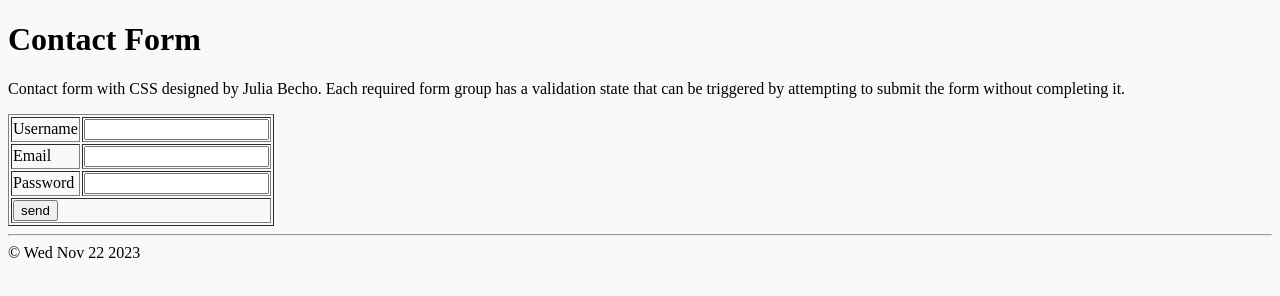
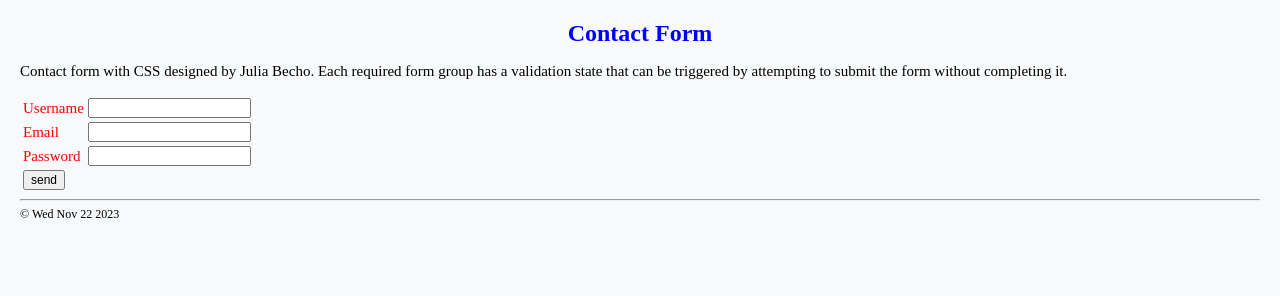
Before and after one commit to JuliaBecho/Assesment_4, a plain HTML site: page index.html in a window 1280 px wide. Drawn offline with Linux system fonts and the light colour scheme.

Commit message:
New Css and Html

```diff
--- a/CSS/style.css
+++ b/CSS/style.css
@@ -3,6 +3,25 @@ CSS style
 Author: Julia Becho
 Ed nov 22 2023
 */
+
+* {
+    font-size: 12px;
+}
 body {
     background-color: rgb(248, 249 , 250);
+    margin: 20px;
 }
+h1 {
+    font-size: 2rem;
+    color: blue;
+    font-weight: bold;
+    text-align: center;
+}
+
+.form {
+    font-size: 15px;
+    color: red;
+    font-size: bold;
+
+
+}
--- a/index.html
+++ b/index.html
@@ -9,23 +9,23 @@
 <body>
     <form action="" method="post">
         <h1>Contact Form</h1>
-        <p>Contact form with CSS designed by Julia Becho.
+        <p style="font-size: 15px;"> Contact form with CSS designed by Julia Becho.
              Each required form group has a validation state
              that can be triggered by attempting to submit the form without completing it.
 
         </p>
-        <table border="1">
+        <table>
             <Tr>
-                <td>Username</td>
+                <td><span class="form"> Username</span></td>
                 <td><input type="text" name="username" id="username"></td>
             </Tr>
             <tr>
-                <td>Email</td>
+                <td><span class="form"> Email</span></td>
                 <td><input type="email" name="email" id="email"></td>
 
             </tr>
             <tr>
-                <td>Password</td>
+                <td><span class="form">Password</span></td>
                 <td><input type="password" name="password" id="password"></td>
 
             </tr>
```
